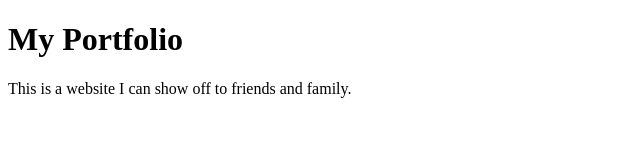
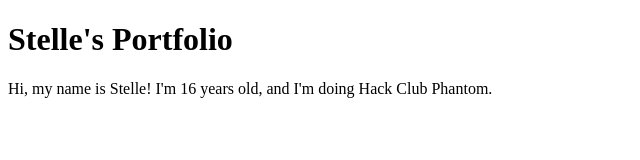
Before and after one commit to purestellenium/my-portfolio, a plain HTML site: page index.html in a window 1280 px wide. Shown: the whole page, without its empty margins (0-640 px from the left). Drawn offline with Linux system fonts and the light colour scheme.

Commit message:
change text

```diff
--- a/index.html
+++ b/index.html
@@ -4,7 +4,7 @@
 		<title>My Portfolio</title>
 	</head>
 	<body>
-		<h1>My Portfolio</h1>
-		<p>This is a website I can show off to friends and family.</p>
+		<h1>Stelle's Portfolio</h1>
+		<p>Hi, my name is Stelle! I'm 16 years old, and I'm doing Hack Club Phantom.</p>
 	</body>
 </html>
```
